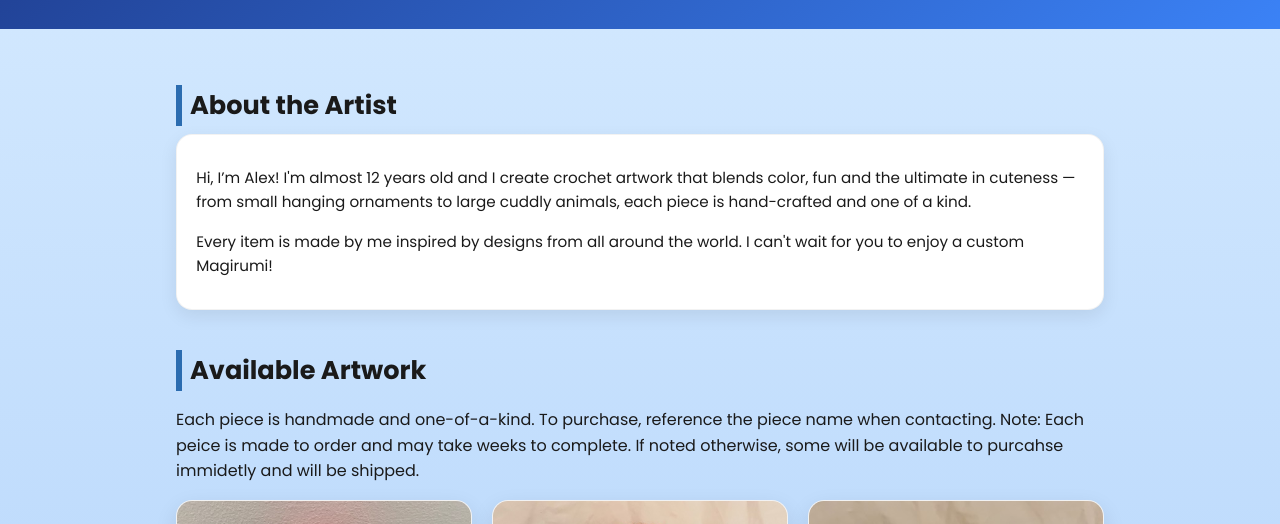
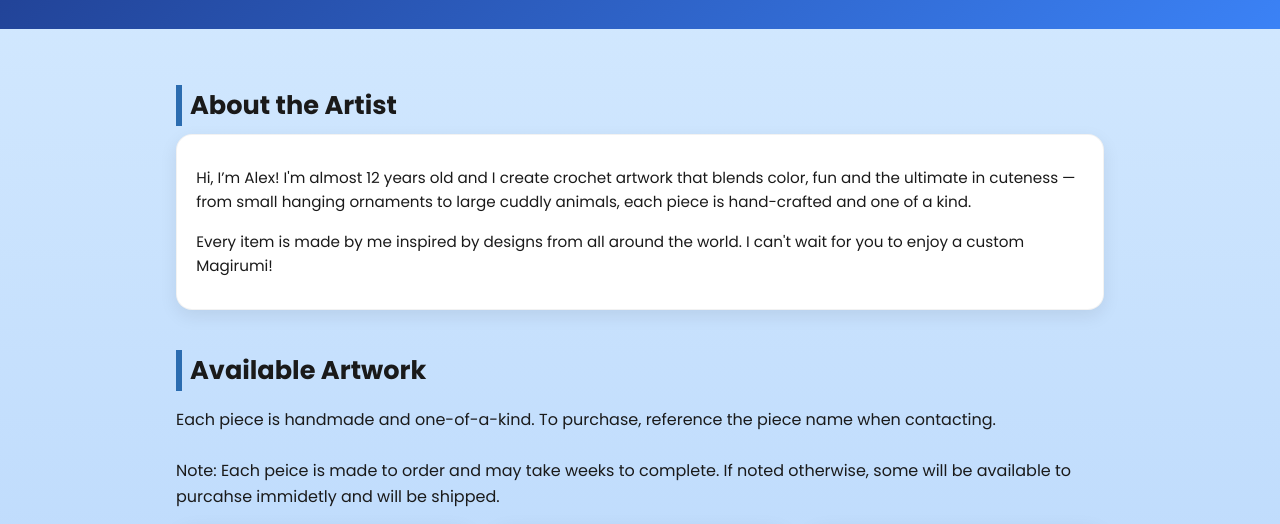
Before and after one commit to CNM919/Magirumis, a plain HTML site: page index.html in a window 1280 px wide. Shown: the part 197-721 px from the top of the page. Drawn offline with Linux system fonts and the light colour scheme.

Commit message:
Update index.html
fixed br

```diff
--- a/index.html
+++ b/index.html
@@ -225,7 +225,7 @@
   <section id="gallery">
     <h2>Available Artwork</h2>
     <p>Each piece is handmade and one-of-a-kind. To purchase, reference the piece name when contacting.
-<brbr>
+<br><br>
     Note: Each peice is made to order and may take weeks to complete. If noted otherwise, some will be available to purcahse immidetly and will be shipped.</p>
     <div class="gallery-grid">
       <!-- Snowman -->
```
